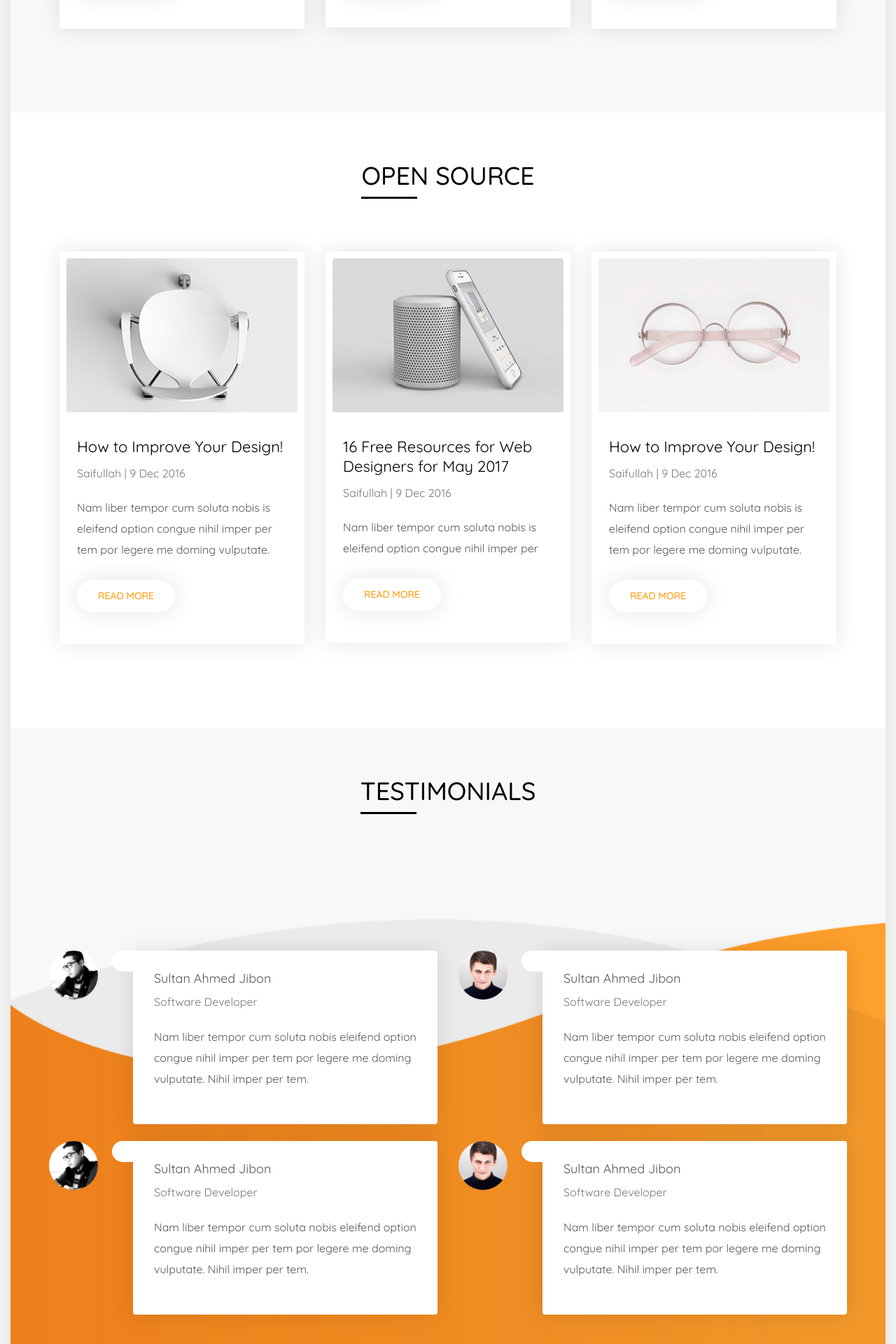
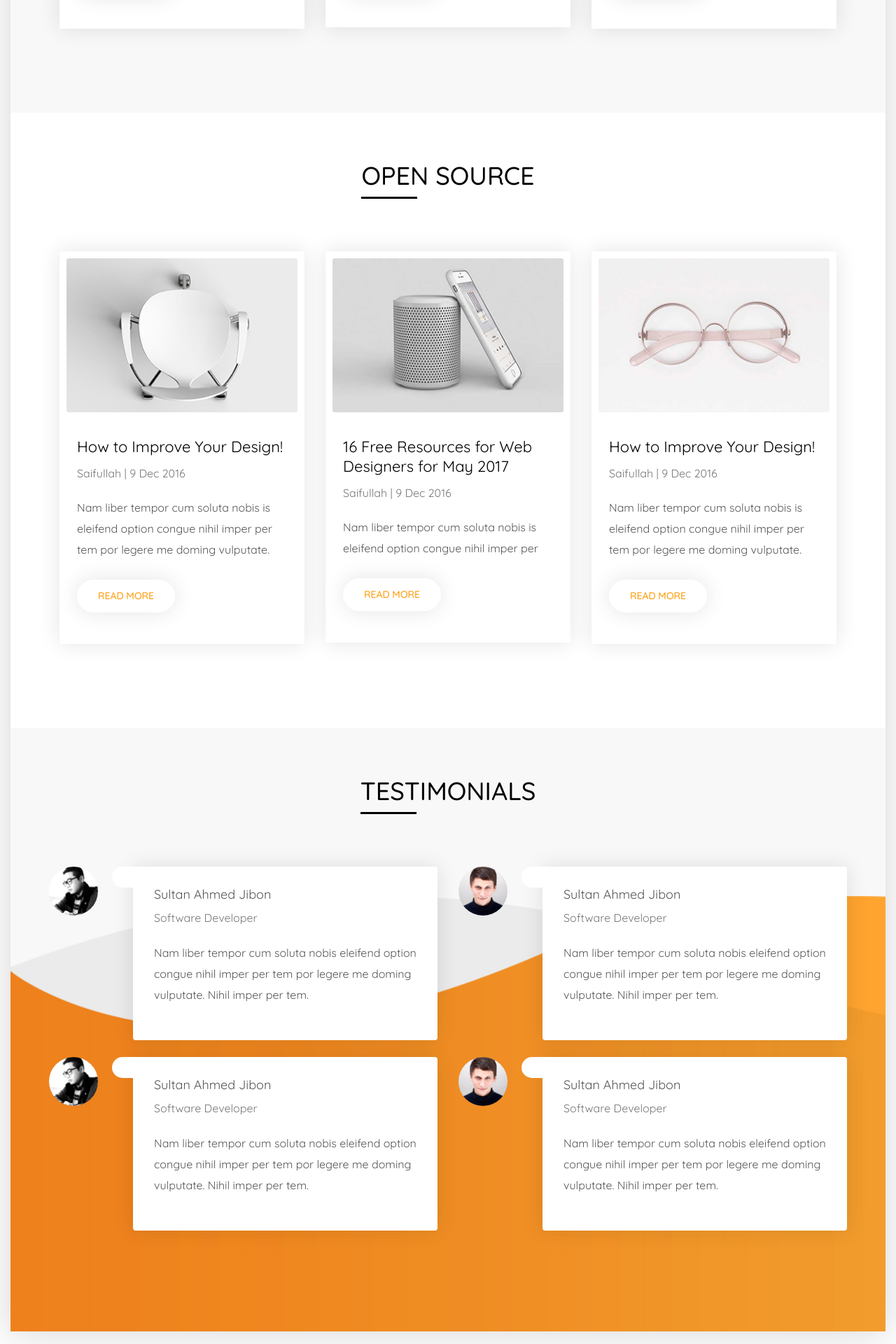
Before and after one commit to mjaneczek/mjaneczek.github.io, a Jekyll site: the page built from index.html, in a window 1280 px wide. Shown: the part 4480-6400 px from the top of the page at 70% size. Built offline with Jekyll 4.4.1, drawn with Linux system fonts in a browser that asks for light colours.

Commit message:
Fix testimonials padding

```diff
--- a/assets/css/style.css
+++ b/assets/css/style.css
@@ -750,7 +750,7 @@ input, textarea {
   background-size: cover; }
 
 .quote-slides {
-  padding-top: 150px; }
+  padding-top: 30px; }
   .quote-slides .owl-dots {
     background: rgba(244, 244, 244, 0.3);
     margin-top: 50px; }
```
